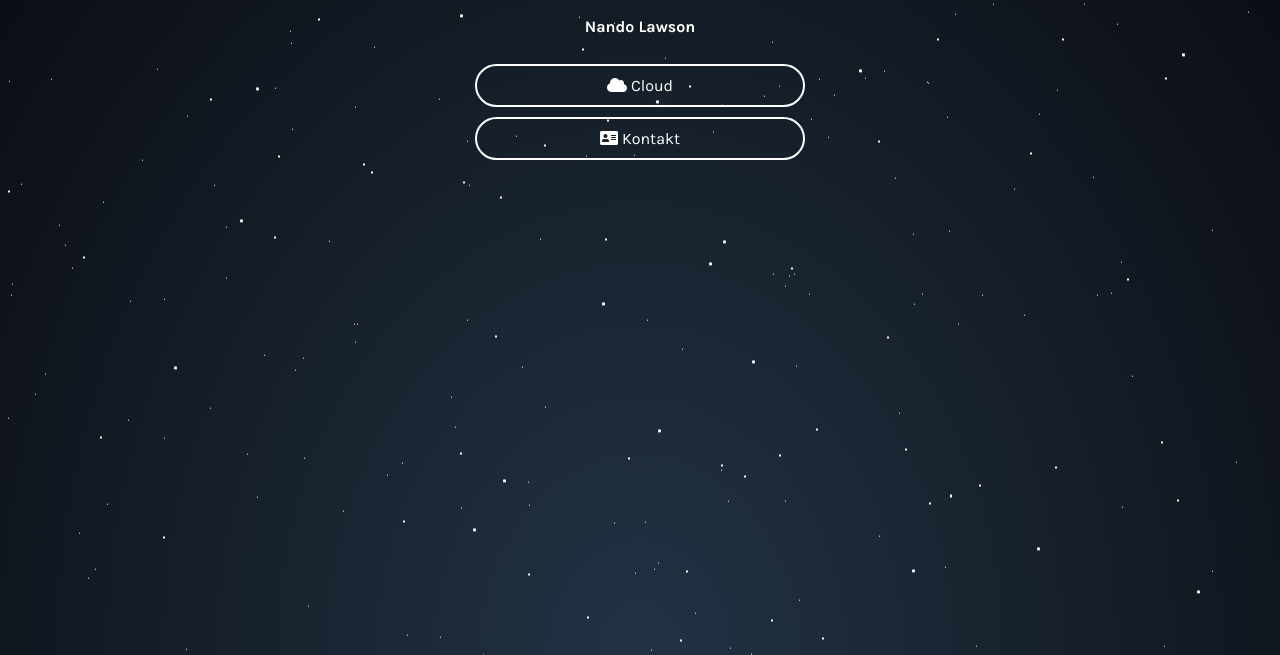
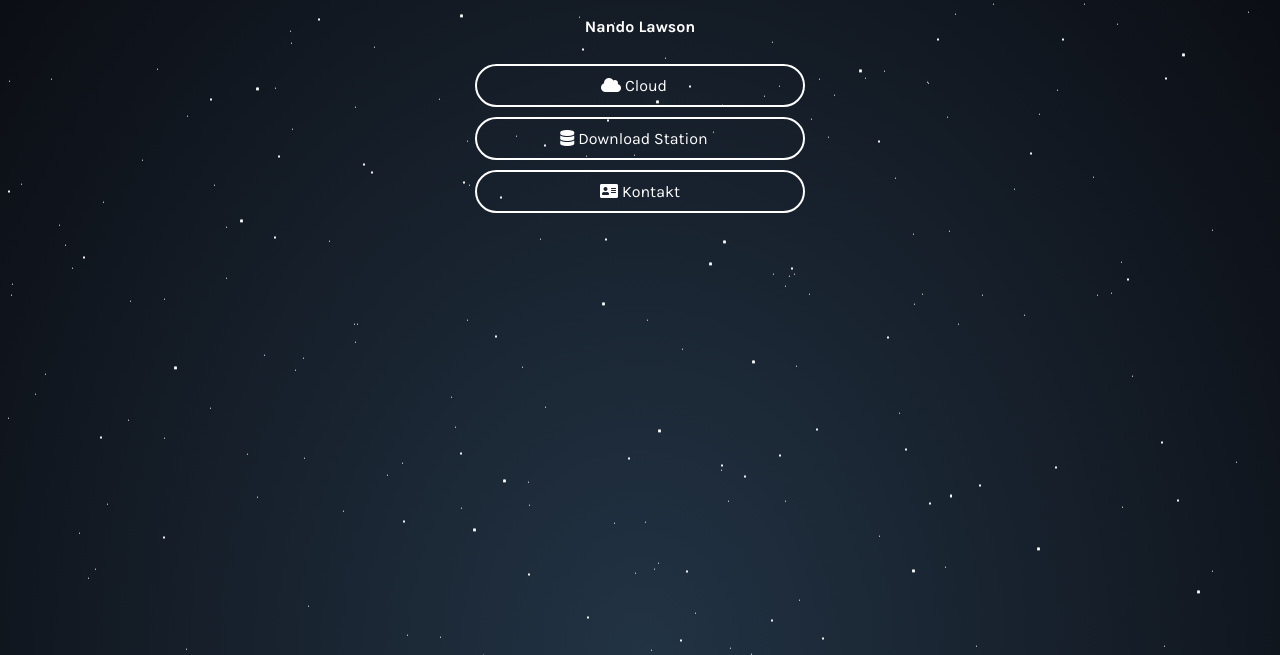
Before and after one commit to nandolawson/Main-Page, a plain HTML site: page index.html in a window 1280 px wide. Shown: the part 145-800 px from the top of the page. Drawn offline with Linux system fonts and the light colour scheme.

Commit message:
Update index.html
Added Download Station and some icons.

```diff
--- a/index.html
+++ b/index.html
@@ -17,7 +17,8 @@
 		<a id="profilePicture"><img src="Logo.png" alt="Profile Picture"></a>
 		<div id="userName">Nando Lawson</div>
 		<div id="links">
-			<a class="link" href="https://cloud.nandolawson.online" target="_blank"><i class="fa fa-cloud">&nbsp;</i>Cloud</a>
+			<a class="link" href="https://cloud.nandolawson.online" target="_blank"><i class="fa fa-cloud">&nbsp;</i>Cloud<i class="fa-lock"></i></a>
+			<a class="link" href="https://downloadstation.nandolawson.online" target="_blank"><i class="fa fa-database">&nbsp;</i>Download Station<i class="fa-lock"></i></a>
 			<a class="link" href="https://nandolawson.online/Kontakt" target="_blank"><i class="fa fa-address-card">&nbsp;</i>Kontakt</a>
 		</div>
 	</body>
```
